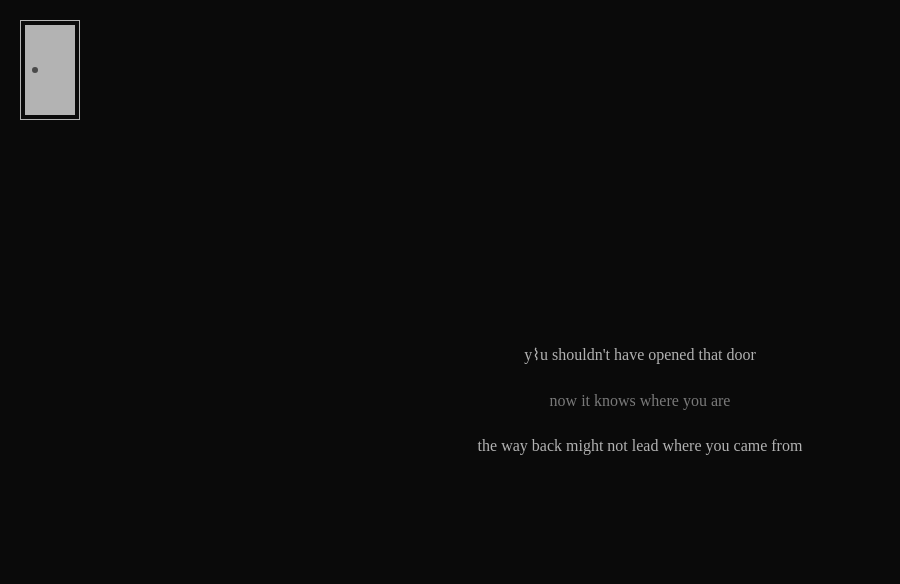
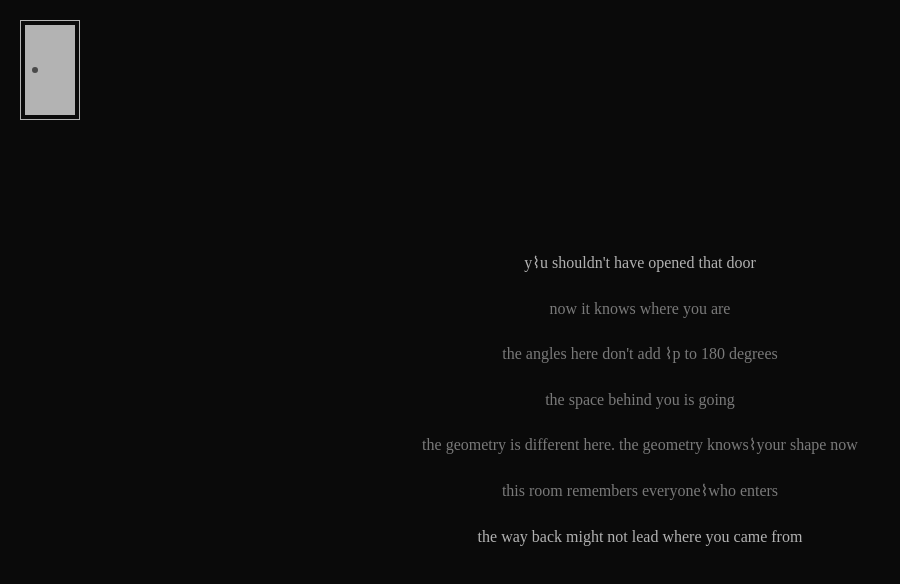
Before and after one commit to xgeneric/exo-zero-snowflake, a plain HTML site: page behind-door.html in a window 1280 px wide. Shown: the whole page, without its empty margins (0-900 px from the left). Drawn offline with Linux system fonts and the light colour scheme.

Commit message:
Update behind-door.html

```diff
--- a/behind-door.html
+++ b/behind-door.html
@@ -73,6 +73,10 @@
   <div class="content">
     <div class="message">you shouldn't have opened that door</div>
     <div class="message flicker">now it knows where you are</div>
+    <div class="message flicker">the angles here don't add up to 180 degrees</div>
+    <div class="message flicker">the space behind you is going</div>
+    <div class="message flicker">the geometry is different here. the geometry knows your shape now</div>
+    <div class="message flicker">this room remembers everyone who enters</div>
     <div class="message">the way back might not lead where you came from</div>
   </div>
 
```
